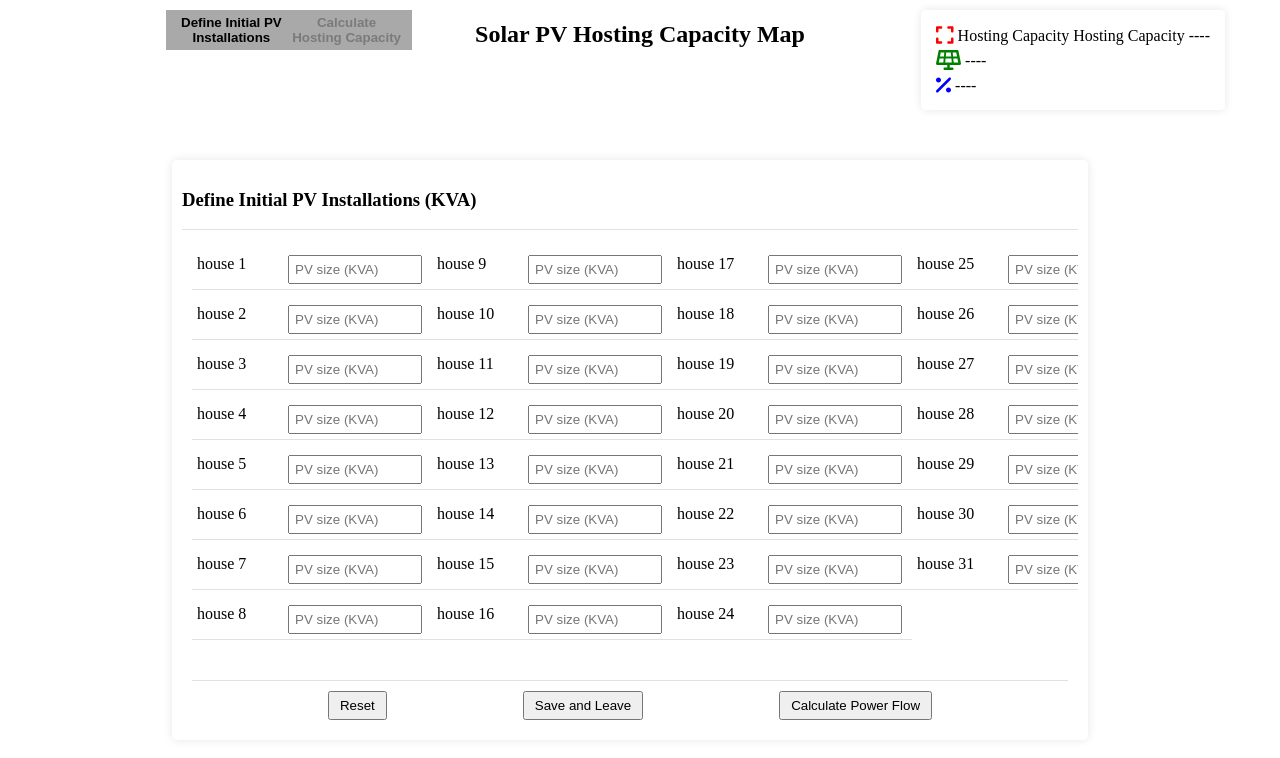
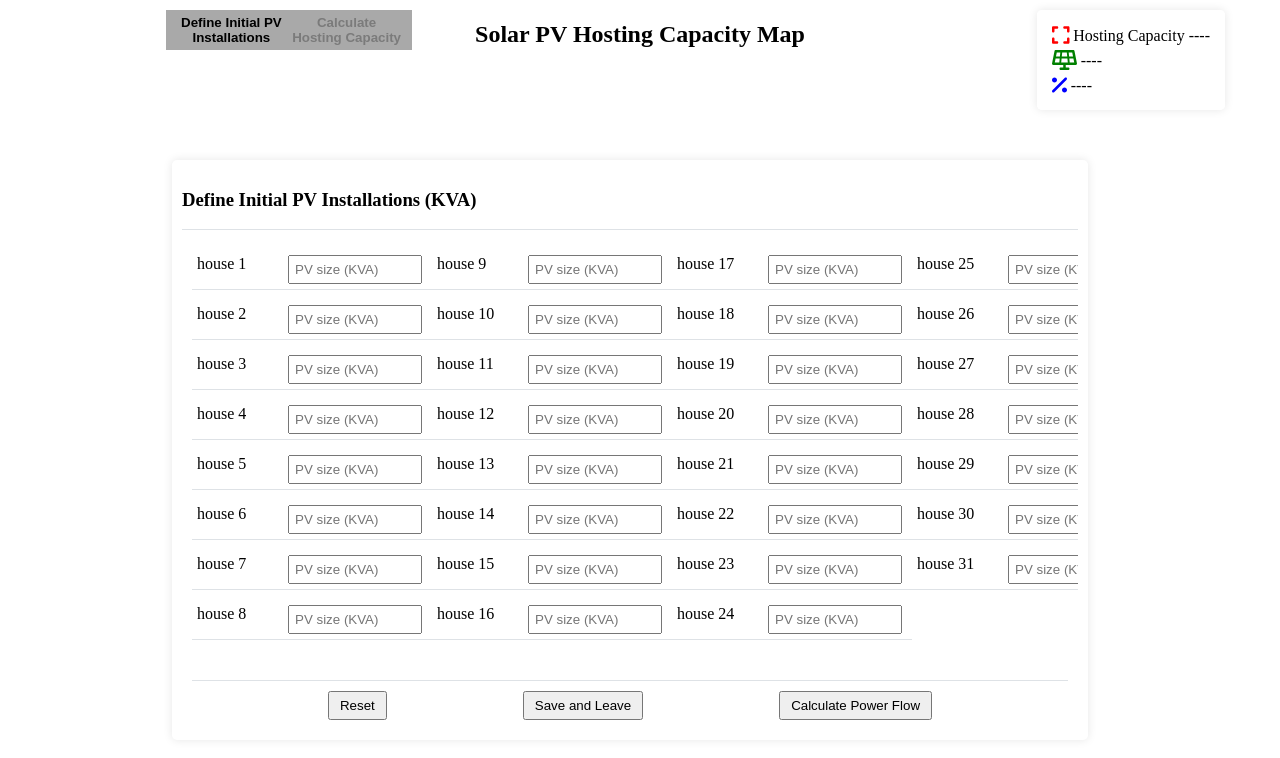
Before and after one commit to Yucliu/Capstone, a plain HTML site: page index.html in a window 1280 px wide. Drawn offline with Linux system fonts and the light colour scheme; some packages are replaced by stand-ins of ours.

Commit message:
fix: div

```diff
--- a/index.html
+++ b/index.html
@@ -73,8 +73,7 @@
     <div id="info-window">
 
       <div id="HostingCapacity" title="HostingCapacity" class="info-item">
-        <i aria-hidden="true" class="fa fa-expand fa-lg HostingCapacity-color" title="HostingCapacity">Hosting Capacity</i>
-        Hosting Capacity
+        <i aria-hidden="true" class="fa fa-expand fa-lg HostingCapacity-color" title="HostingCapacity"></i>
         <span>Hosting Capacity</span>
         <span class="fa-sr-only">hostingcapacity</span>
         <span id="HostingCapacity-value">----</span>
```
